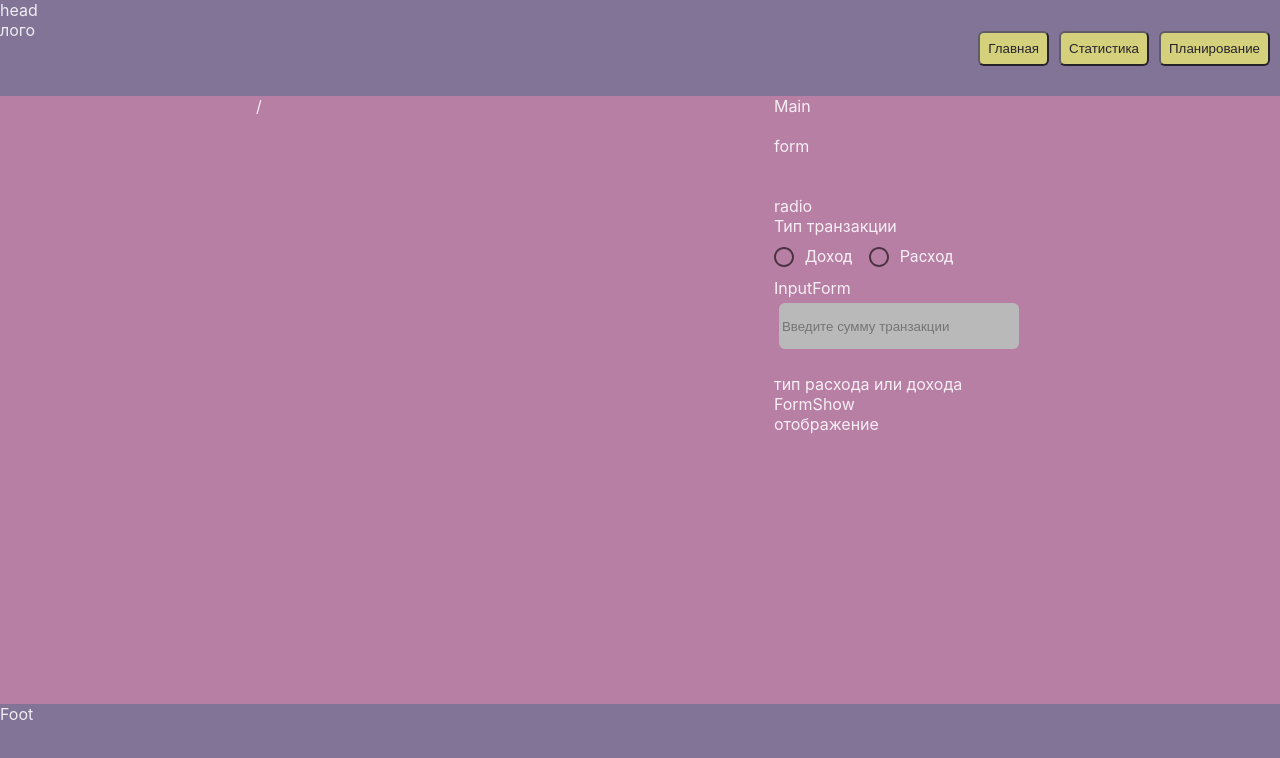
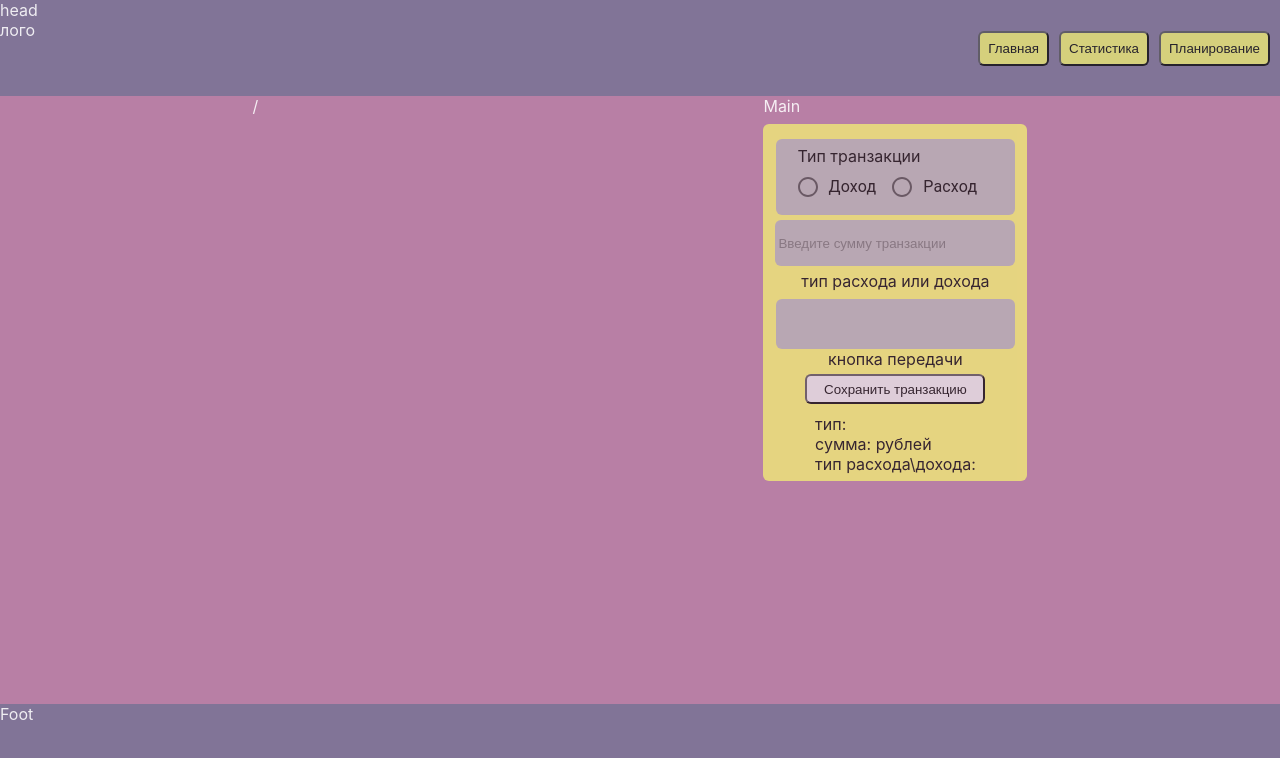
Before and after one commit to Natasha-Trofimova/money-calculator, a React (Vite) app: page / in a window 1280 px wide. Shown: the top 758 px of the page. Built offline with nearby package versions, Linux system fonts and the light colour scheme.

Commit message:
переделка контекста

```diff
--- a/src/Components/Local/FormShow/FormShow.jsx
+++ b/src/Components/Local/FormShow/FormShow.jsx
@@ -1,15 +1,20 @@
 import { useContext } from "react"
 import { TxtInputContext } from "../../Context/TxtImput"
+import css from "./Styled.css"
+
 
 function FormShow() {
   const { txt } = useContext(TxtInputContext)
+  const { FormCss} = css
   return (
     <>
       <div>
         FormShow<br />
-        отображение cуммы<br/>
-        {txt}
+
       </div>
+      <FormCss>
+      отображение cуммы : {txt}
+      </FormCss>
 
     </>
   )
--- /dev/null
+++ b/src/Components/Local/FormShow/Styled.css.js
@@ -0,0 +1,22 @@
+import styled from "styled-components"
+
+const css = {
+  FormCss: styled.div`
+  margin-top: 8px;
+  opacity: 0.7;
+  display: flex;
+  position: relative;
+  height: auto;
+  min-height: 146px;
+  min-width: 20%;
+  background-color: #F9F871;
+  color: black;
+  border-radius: 6px;
+  box-show: 0px 0px 3px grey;
+  flex-direction: column;
+  justify-content: center;
+  align-items: center;
+  padding: 7px;
+`
+}
+export default css
--- a/src/Components/Local/form/ExpenseIncome.jsx
+++ b/src/Components/Local/form/ExpenseIncome.jsx
@@ -1,5 +1,7 @@
 // ExpenseIncome
 import { useContext } from "react"
+import Expense from "./ExpenseIncome/Expense"
+import Income from "./ExpenseIncome/Income"
 import { TypeContext } from "./TypeContext"
 
 
@@ -12,10 +14,18 @@ function ExpenseIncome() {
   return (
     <>
       <div>
-        FormShow<br />
-        отображение <br/>
         {typeTransaction}
       </div>
+
+      {
+        typeTransaction === 'Доход' &&
+        <Income />
+      }
+
+      {
+        typeTransaction === 'Расход' &&
+        <Expense />
+      }
 
     </>
   )
--- /dev/null
+++ b/src/Components/Local/form/ExpenseIncome/Expense.jsx
@@ -0,0 +1,18 @@
+// ExpenseIncome
+
+
+
+function Expense() {
+
+
+
+  return (
+    <>
+      <div>
+        выбор расхода
+      </div>
+    </>
+  )
+}
+
+export default Expense
--- /dev/null
+++ b/src/Components/Local/form/ExpenseIncome/Income.jsx
@@ -0,0 +1,17 @@
+
+
+
+function Income() {
+
+
+
+  return (
+    <>
+      <div>
+          инпут поле дохода
+        </div>
+    </>
+  )
+}
+
+export default Income
--- a/src/Components/Local/form/Form.jsx
+++ b/src/Components/Local/form/Form.jsx
@@ -1,9 +1,14 @@
 import { useState } from "react"
 import ExpenseIncome from "./ExpenseIncome"
 import InputForm from "./InputForm"
+import css from "./Styled.css"
 import TransactionType from "./TransactionType"
 
 import { TypeContext } from "./TypeContext"
+
+import { TxtInputContext } from "../../Context/TxtImput"
+import { useContext } from "react"
+
 
 function Form() {
 
@@ -11,24 +16,42 @@ function Form() {
   //   const toggle = (event) => {
   //   setTypeTransaction(event.target.value);
   // }
+  const { FormCss, FormContainer, Button } = css
+
+  const { txt } = useContext(TxtInputContext)
+
 
   return (
     <>
-    <br />
-      form<br />
+      <FormCss>
         <TypeContext.Provider
           value={{
             typeTransaction,
             toggle: setTypeTransaction
           }}>
-      <br />
-      <TransactionType/>
-      <br />
+
+          <FormContainer>
+            <TransactionType />
+          </FormContainer>
+
           <InputForm />
-      <br />
+
           тип расхода или дохода
-      <ExpenseIncome/>
+          <FormContainer>
+            <ExpenseIncome />
+          </FormContainer>
+
+        кнопка передачи
+        <Button
+        >
+        Сохранить транзакцию
+        </Button>
+
+        тип:  {typeTransaction}<br/>
+        сумма:  {txt} рублей<br/>
+        тип расхода\дохода:  <br/>
         </TypeContext.Provider>
+      </FormCss>
     </>
   )
 }
--- a/src/Components/Local/form/InputForm.jsx
+++ b/src/Components/Local/form/InputForm.jsx
@@ -14,7 +14,6 @@ function InputForm() {
 
   return (
     <>
-      InputForm
       <InputFormCss
         value={txt}
         type={"text"}
--- a/src/Components/Local/form/Styled.css.js
+++ b/src/Components/Local/form/Styled.css.js
@@ -1,6 +1,39 @@
 import styled from "styled-components"
 
 const css = {
+  FormCss: styled.div`
+  margin-top: 8px;
+  opacity: 0.7;
+  display: flex;
+  position: relative;
+  height: auto;
+  min-height: 146px;
+  min-width: 20%;
+  background-color: #F9F871;
+  color: black;
+  border-radius: 6px;
+  box-show: 0px 0px 3px grey;
+  flex-direction: column;
+  justify-content: center;
+  align-items: center;
+  padding: 7px;
+`,
+FormContainer: styled.div`
+    margin-top: 8px;
+    display: flex;
+    position: relative;
+    height: auto;
+    min-height: 36px;
+    min-width: 90%;
+    background-color: #B9B9B9;
+    color: black;
+    border-radius: 6px;
+    box-show: 0px 0px 3px grey;
+    flex-direction: column;
+    justify-content: center;
+    align-items: center;
+    padding: 7px;
+`,
   InputFormCss: styled.input`
 margin: 5px;
 padding: 3px;
@@ -14,6 +47,21 @@ height: 40px;
 outline: none;
 border: none;
   `,
+  Button: styled.button`
+  display: block;
+  position: relative;
+  width: 180px;
+  height: 30px;
+  cursor: pointer;
+  border-radius: 6px;
+  margin: 5px;
+  margin-bottom: 10px;
+  padding: 3px;
+  display: flex;
+  align-items: center;
+  justify-content: center;
+  background-color: ${props => props.backgroundColor};
 
+  `
 }
 export default css
--- a/src/Components/Local/form/TransactionType.jsx
+++ b/src/Components/Local/form/TransactionType.jsx
@@ -12,18 +12,12 @@ function TransactionType() {
   const {toggle} =useContext(TypeContext)
 
   const [typeTransaction] = useState()
-  // const toggle = (event) => {
-  //   setTypeTransaction(event.target.value);
-  // }
 
   return (
     <>
-      <br />
-      radio<br />
       <FormControl>
         Тип транзакции
         {/* <FormLabel id="demo-row-radio-buttons-group-label">Тип транзакции</FormLabel> */}
-
         <RadioGroup
           row
           value={typeTransaction}
@@ -32,9 +26,6 @@ function TransactionType() {
             typeTransaction(event.target.value)
           }}
 
-          // onChange={toggle}
-
-          //
         // aria-labelledby="demo-row-radio-buttons-group-label"
         // name="row-radio-buttons-group"
         >
```
Lines whose indentation alone changed are shown as unchanged.
